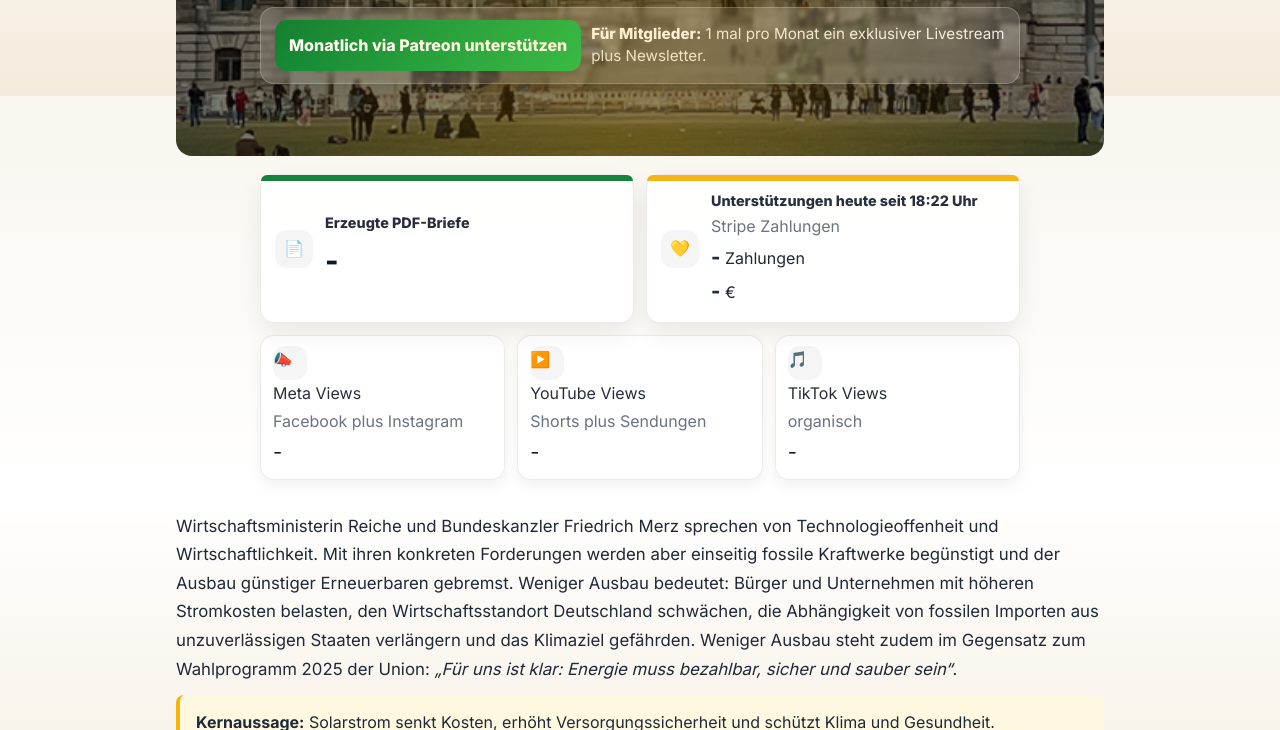
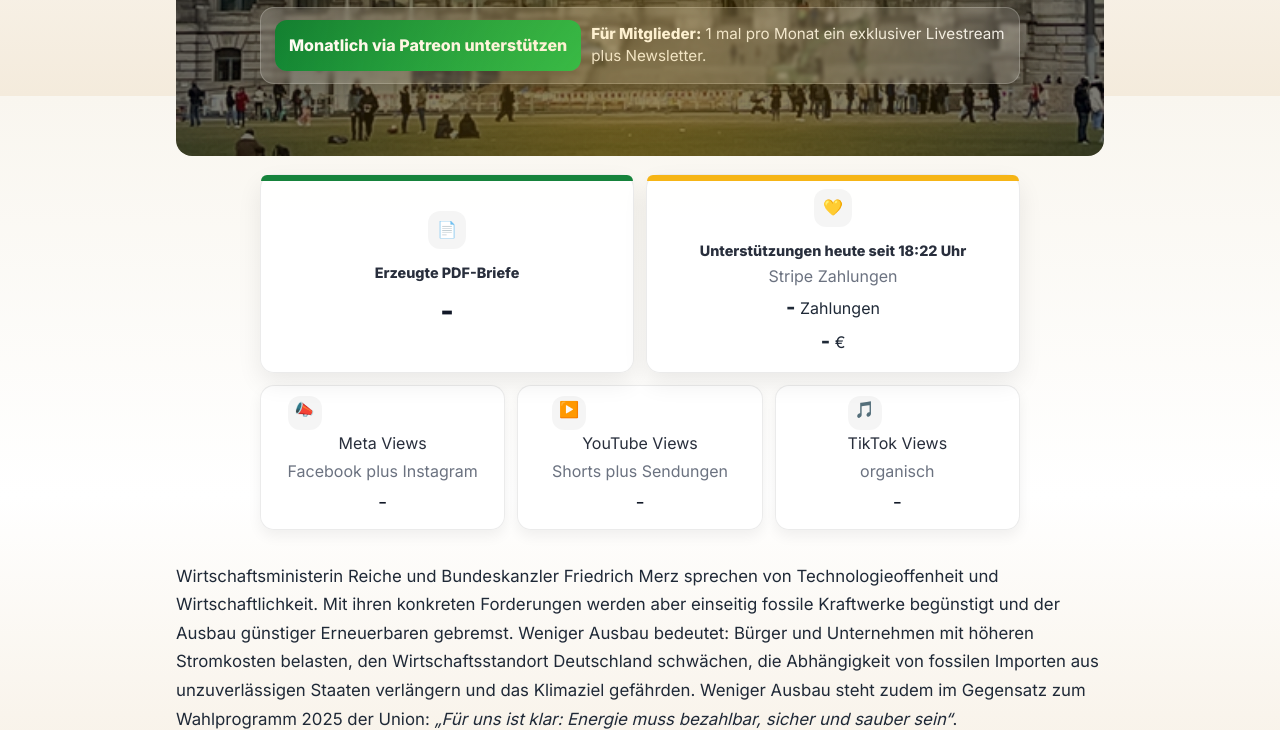
Before and after one commit to mucmib/aktionsolarstrom, a website: page index.html in a window 1280 px wide. Shown: the part 704-1434 px from the top of the page. Drawn offline with Linux system fonts and the light colour scheme; no server answers.

Commit message:
Add files via upload

```diff
--- a/index.html
+++ b/index.html
@@ -661,6 +661,26 @@
       text-shadow:0 1px 1px rgba(0,0,0,.5);
     }
     .yt-lazy .yt-play:focus-visible{ outline: var(--focus-ring); outline-offset:4px; border-radius:12px; }
+
+/* Boxen Inhalte zentrieren */
+.topstats-card,
+.impact-card{
+  display: flex;
+  flex-direction: column;
+  align-items: center;      /* horizontal zentriert */
+  justify-content: center;  /* vertikal zentriert, falls Höhe greift */
+  text-align: center;
+}
+
+/* Falls einzelne Zeilen noch links kleben: */
+.topstats-label,
+.topstats-value,
+.topstats-sub,
+.topstats-meta,
+.impact-card *{
+  text-align: center;
+}
+
   </style>
 </head>
 
```
Also changed, not shown: indexneu.html (+20 -0 lines).
